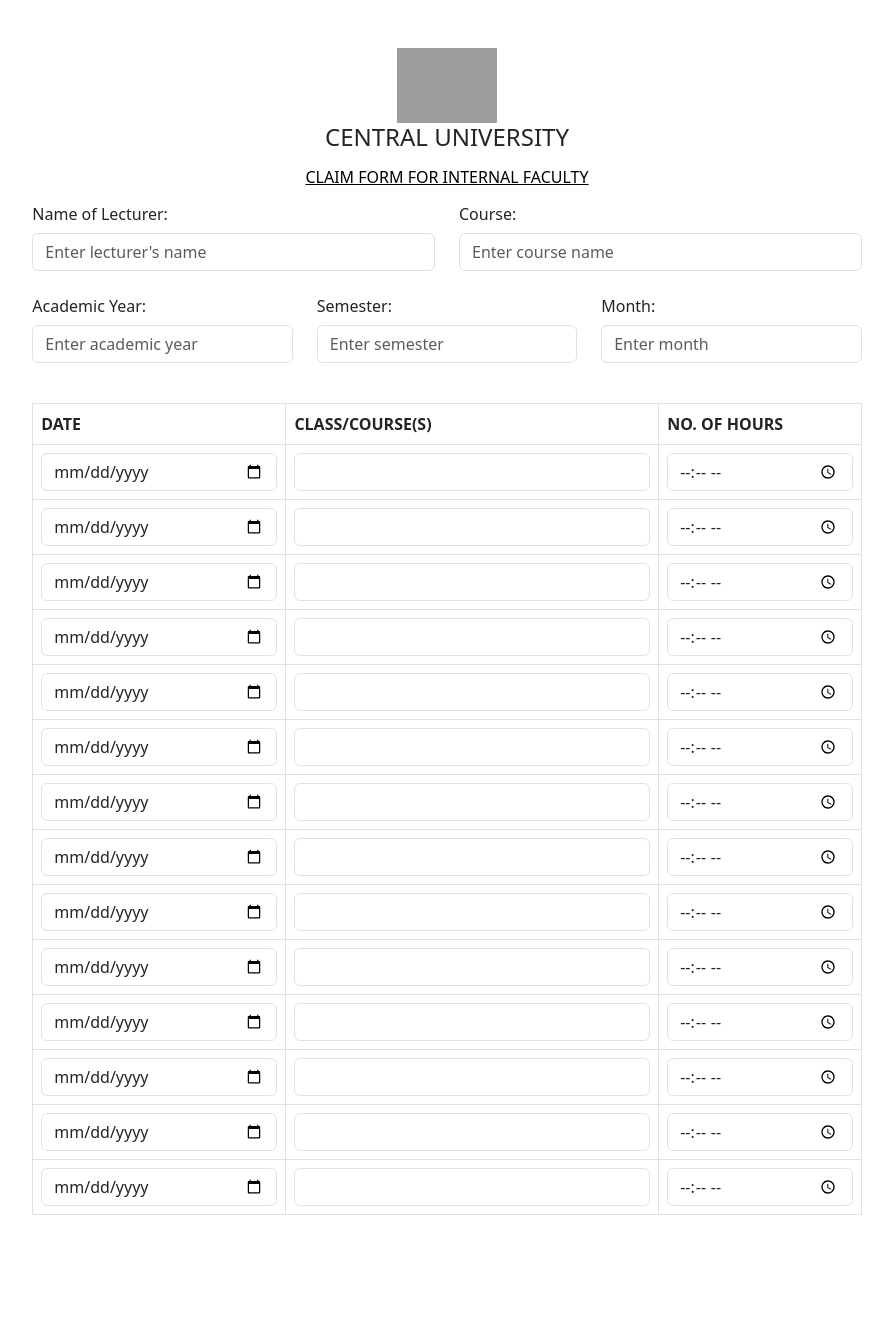
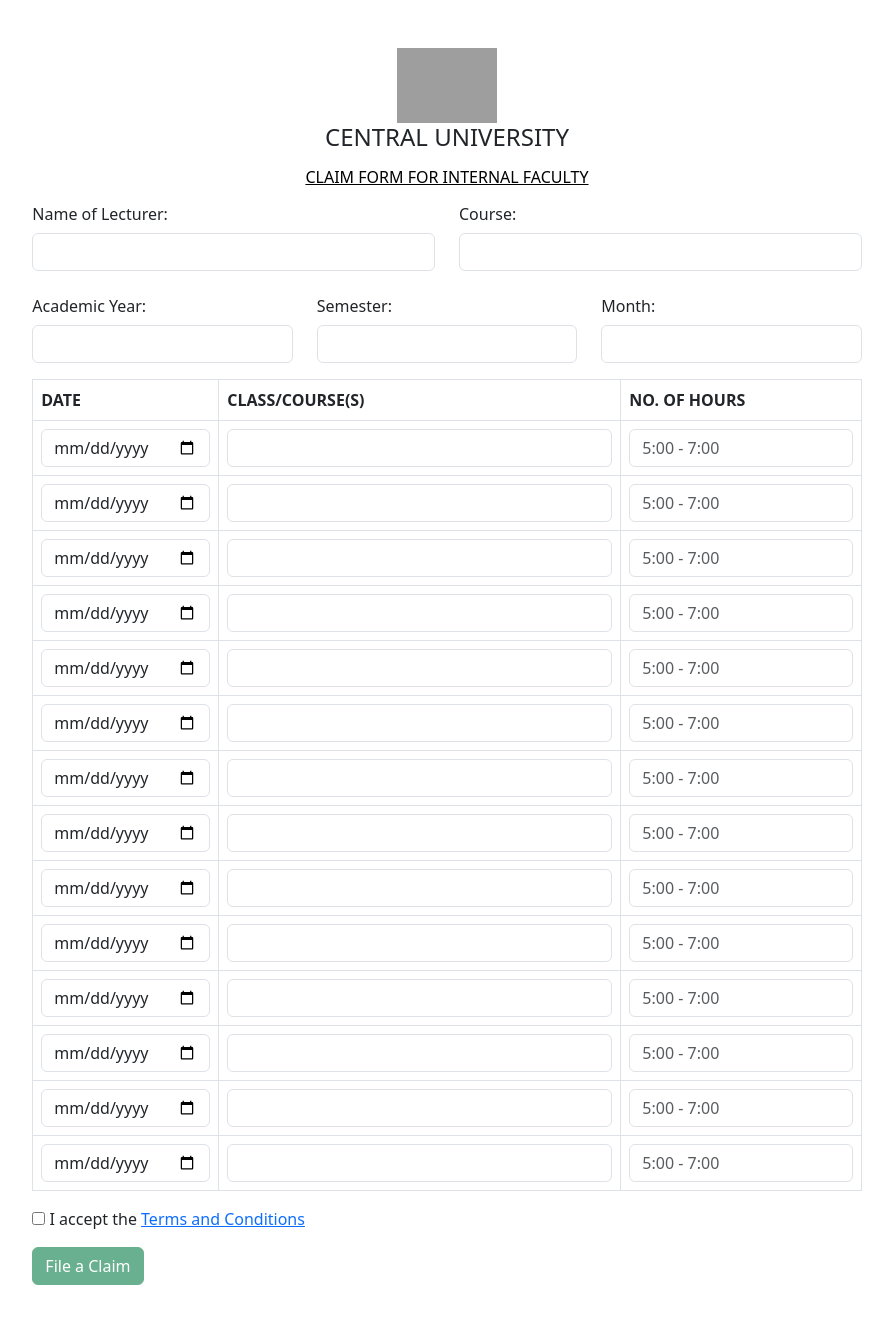
Before and after one commit to SoftLife0/Adjoint-Claim, a Django app: page /claim in a window 1280 px wide. Shown: the whole page, without its empty margins (193-1086 px from the left). Before the commit the page ends 1215 px from the top, so only its background shows below. Run offline with Django 4.2, Linux system fonts and the light colour scheme; some libraries are stand-ins or nearby versions; grey boxes are pictures that could not be loaded.

Commit message:
claim form django backend working perfectly .... jjumping on admin approval for each claim

```diff
--- a/core/forms.py
+++ b/core/forms.py
@@ -15,3 +15,24 @@ class CourseAllocationForm(forms.ModelForm):
 
 class CSVUploadForm(forms.Form):
     file = forms.FileField()
+
+
+class ClaimForm(forms.ModelForm):
+    class Meta:
+        model = Claim
+        fields = ['lecturer_name', 'course', 'academic_year', 'semester', 'month']
+
+    def __init__(self, *args, **kwargs):
+        super().__init__(*args, **kwargs)
+        for fields in self.fields:
+            self.fields[fields].widget.attrs['class'] = 'form-control'
+
+class ClaimSessionForm(forms.ModelForm):
+    class Meta:
+        model = ClaimSession
+        fields = ['date', 'course_taught', 'time_range']
+
+    def __init__(self, *args, **kwargs):
+        super().__init__(*args, **kwargs)
+        for fields in self.fields:
+            self.fields[fields].widget.attrs['class'] = 'form-control'
--- a/core/models.py
+++ b/core/models.py
@@ -16,3 +16,23 @@ class CourseAllocation(models.Model):
 
     def __str__(self):
         return f"{self.course_title} ({self.course_code})"
+
+
+class Claim(models.Model):
+    lecturer_name = models.CharField(max_length=100)
+    course = models.CharField(max_length=100)
+    academic_year = models.CharField(max_length=20)
+    semester = models.CharField(max_length=20)
+    month = models.CharField(max_length=20)
+
+    def __str__(self):
+        return f"{self.lecturer_name} - {self.course}"
+
+class ClaimSession(models.Model):
+    claim = models.ForeignKey(Claim, related_name='sessions', on_delete=models.CASCADE)
+    date = models.DateField()
+    course_taught = models.CharField(max_length=100)
+    time_range = models.CharField(max_length=50)
+
+    def __str__(self):
+        return f"Session on {self.date} - {self.course_taught}"
--- a/core/templates/claim.html
+++ b/core/templates/claim.html
@@ -9,6 +9,18 @@
     <link href="https://cdn.jsdelivr.net/npm/bootstrap@5.3.0/dist/css/bootstrap.min.css" rel="stylesheet">
 </head>
 <body>
+    <style>
+        .col-date {
+            width: 20%;
+        }
+        .col-course {
+            width: 50%;
+        }
+        .col-hours {
+            width: 30%;
+        }
+    </style>
+
 
     <div class="container my-5 col-md-8">
         <div class=" text-center">
@@ -16,61 +28,78 @@
             <h4 class="mb-3">CENTRAL UNIVERSITY</h4>
             <h6 style="color: black; text-decoration: underline;">CLAIM FORM FOR INTERNAL FACULTY</h6>
         </div>
-        <form method="POST" action="">
+        <form method="POST">
             {% csrf_token %}
 
+            <!-- Main Form Fields -->
             <div class="row mb-3">
-                <div class="col-md-6">
+                <div class="col-6">
                     <label for="lecturerName" class="col-form-label">Name of Lecturer:</label>
-                    <input type="text" id="lecturerName" class="form-control" placeholder="Enter lecturer's name">
+                    {{ claim_form.lecturer_name }}
                 </div>
-                <div class="col-md-6">
+                <div class="col-6">
                     <label for="course" class="col-form-label">Course:</label>
-                    <input type="text" id="course" class="form-control" placeholder="Enter course name">
+                    {{ claim_form.course }}
                 </div>
             </div>
 
-            <!-- Second Row: Academic Year, Semester, and Month -->
             <div class="row mb-3">
-                <div class="col-md-4">
+                <div class="col-4">
                     <label for="academicYear" class="col-form-label">Academic Year:</label>
-                    <input type="text" id="academicYear" class="form-control" placeholder="Enter academic year">
+                    {{ claim_form.academic_year }}
                 </div>
-                <div class="col-md-4">
-                    <label for="semester" class="col-form-label">Semester:</label>
-                    <input type="text" id="semester" class="form-control" placeholder="Enter semester">
+                <div class="col-4">
+                    <label for="semester" class="col-form-label" >Semester:</label>
+                    {{ claim_form.semester }}
                 </div>
-                <div class="col-md-4">
+                <div class="col-4">
                     <label for="month" class="col-form-label">Month:</label>
-                    <input type="text" id="month" class="form-control" placeholder="Enter month">
+                    {{ claim_form.month }}
                 </div>
             </div>
-            <br>
+
+            <!-- Dynamic Table Rows for Sessions -->
             <table class="table table-bordered">
                 <thead>
                     <tr>
-                        <th>DATE</th>
-                        <th>CLASS/COURSE(S)</th>
-                        <th>NO. OF HOURS</th>
+                        <th class="col-date">DATE</th>
+                        <th class="col-course">CLASS/COURSE(S)</th>
+                        <th class="col-hours">NO. OF HOURS</th>
                     </tr>
                 </thead>
                 <tbody>
-                    <!-- Loop through the 'rows' passed from the view -->
                     {% for i in rows %}
                     <tr>
                         <td><input type="date" class="form-control" name="date{{ i }}"></td>
                         <td><input type="text" class="form-control" name="course{{ i }}"></td>
-                        <td><input type="time" class="form-control" name="hours{{ i }}" placeholder="Enter hours"></td>
+                        <td><input type="text" class="form-control" name="time_range{{ i }}" placeholder="5:00 - 7:00"></td>
                     </tr>
                     {% endfor %}
                 </tbody>
             </table>
+
+            <div class="mb-3">
+                <input type="checkbox" id="acceptTerms" required>
+                <label for="acceptTerms" class="form-check-label">I accept the <a href="/terms" target="_blank">Terms and Conditions</a></label>
+            </div>
+
+            <button type="submit" class="btn btn-success" id="submitButton" disabled>File a Claim</button>
         </form>
+
+
     </div>
 
+    <script src="https://cdn.jsdelivr.net/npm/signature_pad@latest/dist/signature_pad.umd.js"></script>
+    <script src="https://cdn.jsdelivr.net/npm/bootstrap@5.3.0/dist/js/bootstrap.bundle.min.js"></script>
 
-    <script src="https://cdn.jsdelivr.net/npm/bootstrap@5.3.0/dist/js/bootstrap.bundle.min.js"></script>
-</body>
+    <script>
+        const checkbox = document.getElementById('acceptTerms');
+        const submitButton = document.getElementById('submitButton');
+
+        checkbox.addEventListener('change', () => {
+            submitButton.disabled = !checkbox.checked;
+        });
+    </script>
 </html>
 
 
--- a/core/urls.py
+++ b/core/urls.py
@@ -9,6 +9,7 @@ urlpatterns = [
     path('create_course/', views.create_course, name='create-course'),
     path('allcourses/', views.allcourses, name='allcourses'),
     path('edit_course/<str:course_code>', views.edit_course, name='edit-course'),
-    path('claim', views.claim, name='claim')
+    path('claim', views.claim, name='claim'),
+    path('success', views.success, name='success')
 
 ]
--- a/core/views.py
+++ b/core/views.py
@@ -12,9 +12,50 @@ def home(request):
 def search(request):
     return render(request, 'search.html')
 
+def success(request):
+    return render(request, 'success.html')
+
 def claim(request):
     rows = range(1, 15)
-    return render(request, 'claim.html', {'rows': rows})
+
+    if request.method == 'POST':
+        claim_form = ClaimForm(request.POST)
+        session_data = []
+
+        # Gather session data from the form
+        for i in rows:
+            date = request.POST.get(f'date{i}')
+            course_taught = request.POST.get(f'course{i}')
+            time_range = request.POST.get(f'time_range{i}')
+            if date and course_taught and time_range:
+                session_data.append({
+                    'date': date,
+                    'course_taught': course_taught,
+                    'time_range': time_range
+                })
+
+        if claim_form.is_valid() and session_data:
+            claim = claim_form.save()
+
+            # Save session data
+            for session in session_data:
+                ClaimSession.objects.create(
+                    claim=claim,
+                    date=session['date'],
+                    course_taught=session['course_taught'],
+                    time_range=session['time_range']
+                )
+
+            return redirect('success')  # Redirect after successful save
+
+    else:
+        # If GET request, render the empty form
+        claim_form = ClaimForm()
+
+    return render(request, 'claim.html', {
+        'claim_form': claim_form,
+        'rows': rows
+    })
 
 def upload_courses(request):
     if request.method == 'POST':
```
Also changed, not shown: core/templates/success.html (added, +25 -0 lines), core/migrations/0002_claim_claimsession.py (added).
